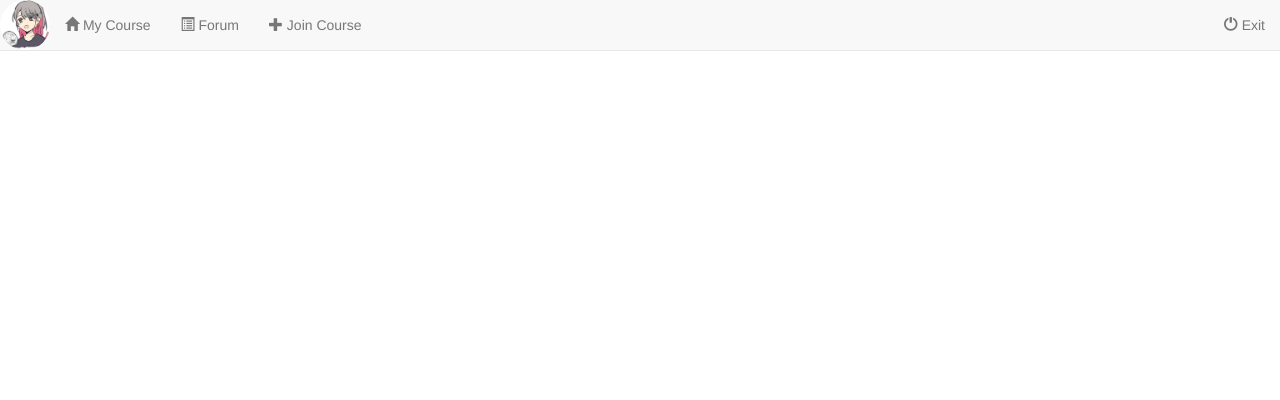
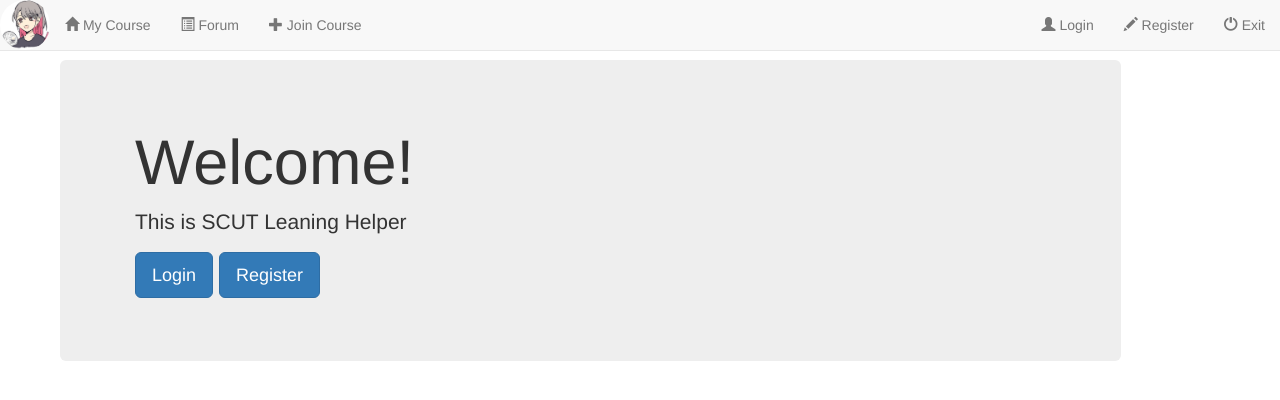
Before and after one commit to jiangxiaosheng/SCUT-ClassHelper, a Flask app: page / in a window 1280 px wide. Shown: the top 400 px of the page. Run offline with Flask 2, Linux system fonts and the light colour scheme; some libraries are stand-ins or nearby versions.

Commit message:
2019-11-16

```diff
--- a/app/__init__.py
+++ b/app/__init__.py
@@ -32,4 +32,10 @@ def create_app(config_name):
     from .auth import auth as auth_blueprint
     app.register_blueprint(auth_blueprint, url_prefix='/auth')
 
+    from .course import course as course_blueprint
+    app.register_blueprint(course_blueprint, url_prefix='/course')
+
+    from .forum import forum as forum_blueprint
+    app.register_blueprint(forum_blueprint, url_prefix='/forum')
+
     return app
--- a/app/auth/views.py
+++ b/app/auth/views.py
@@ -1,6 +1,7 @@
 from app.email import send_email
 from . import auth
-from .forms import LoginForm, ChangePasswordForm, PasswordResetRequestForm, PasswordResetForm, ChangeEmailForm
+from .forms import LoginForm, ChangePasswordForm, PasswordResetRequestForm, PasswordResetForm, ChangeEmailForm, \
+    RegistrationForm
 from ..models import User
 from .. import db
 from flask_login import login_user, current_user, logout_user, login_required
@@ -29,6 +30,23 @@ def logout():
     logout_user()
     flash('你已经登出！')
     return redirect(url_for('main.index'))
+
+
+@auth.route('/register', methods=['GET', 'POST'])
+def register():
+    form = RegistrationForm()
+    if form.validate_on_submit():
+        user = User(email=form.email.data.lower(),
+                    nickname=form.nickname.data,
+                    password=form.password.data)
+        db.session.add(user)
+        db.session.commit()
+        token = user.generate_confirmation_token()
+        send_email(user.email, 'Confirm Your Account',
+                   'auth/email/confirm', user=user, token=token)
+        flash('A confirmation email has been sent to you by email.')
+        return redirect(url_for('auth.login'))
+    return render_template('auth/register.html', form=form)
 
 
 #请求钩子，在发送request前做预处理，包括调用ping函数更新最后访问时间，审核是否通过认证
--- a/app/course/views.py
+++ b/app/course/views.py
@@ -3,6 +3,7 @@ from . import course
 
 @course.route('/')
 def index():
+
     return render_template('course/index.html')
 
 
--- a/app/forum/views.py
+++ b/app/forum/views.py
@@ -0,0 +1,6 @@
+from flask import render_template
+from . import forum
+
+@forum.route('/')
+def index():
+    return render_template('forum/index.html')
--- a/app/main/views.py
+++ b/app/main/views.py
@@ -11,7 +11,7 @@ from .. import db
 def index():
     if current_user.is_anonymous:
         pass
-    return render_template('index.html')
+    return render_template('index.html', is_login=False)
 
 
 #用户资料页面
--- a/app/templates/base.html
+++ b/app/templates/base.html
@@ -1,13 +1,15 @@
-<!DOCTYPE html>
-<html>
-<head>
-    <meta charset="utf-8">
-    <title>{% block title %}Flasky{% endblock %}</title>
+{% extends "bootstrap/base.html" %}
+
+{% block title %}SCUT-ClassHeper{% endblock %}
+
+{% block head %}
+{{ super() }}
 <link rel="stylesheet" href="https://cdn.staticfile.org/twitter-bootstrap/3.3.7/css/bootstrap.min.css">
 <script src="https://cdn.staticfile.org/jquery/2.1.1/jquery.min.js"></script>
 <script src="https://cdn.staticfile.org/twitter-bootstrap/3.3.7/js/bootstrap.min.js"></script>
-</head>
-<body>
+{% endblock %}
+
+{% block navbar %}
 <div class="navbar navbar-default navbar-fixed-top" role="navigation">
     <!-- navbar -->
     <div class="container-fluid">
@@ -28,48 +30,45 @@
         </div>
 
         <div class="navbar-collapse collapse">
-                <!--0:unlogin|1:logined -->
-                {% if 1 %}
             <ul class="nav navbar-nav">
                 <li><a href="{{ url_for('course.index') }}"><span class="glyphicon glyphicon-home"></span>&nbspMy Course</a></li>
                 <li><a href="{{ url_for('forum.index') }}"><span class="glyphicon glyphicon-list-alt"></span>&nbspForum</a></li>
-                    <li><a href="{{ url_for('course.join') }}"><span class="glyphicon glyphicon-plus"></span>&nbspJoin Course</a></li>
+                <li><a href="{{ url_for('course.join_course') }}"><span class="glyphicon glyphicon-plus"></span>&nbspJoin Course</a></li>
             </ul>
             <ul class="nav navbar-nav navbar-right">
-                    <li><a href="{{4}}"><span class="glyphicon glyphicon-off"></span>&nbspExit</a></li>
+                <li><a href="{{ url_for('auth.logout') }}"><span class="glyphicon glyphicon-off"></span>&nbspExit</a></li>
             </ul>
-                {% else%}
             <ul class="nav navbar-nav navbar-right">
-                    <li><a href="{{5}}"><span class="glyphicon glyphicon-user"></span>&nbspLogin</a></li>
-                    <li><a href="{{6}}"><span class="glyphicon glyphicon-pencil"></span>&nbspRegister</a></li>
+                <li><a href="{{ url_for('auth.login') }}"><span class="glyphicon glyphicon-user"></span>&nbspLogin</a></li>
+                <li><a href="{{ url_for('auth.register') }}"><span class="glyphicon glyphicon-pencil"></span>&nbspRegister</a></li>
             </ul>
-                {% endif %}
         </div>
     </div>
 </div>
+{% endblock %}
+
+{% block content %}
 <div class="row" style="padding:60px">
     <div class="col-xs-11 container">
         <!--0:unlogin|1:logined -->
-            {% if 1 %}
-            <div>{% block content%}{% endblock %}</div>
-            {% else%}
         <div class="jumbotron">
             <div class="container">
                 <h1>Welcome!</h1>
                 <p>This is SCUT Leaning Helper</p>
                 <p>
-                        <a class="btn btn-primary btn-lg" role="button">
+                    <a class="btn btn-primary btn-lg" role="button" href="{{ url_for('auth.login') }}">
                         Login
                     </a>
-                        <a class="btn btn-primary btn-lg" role="button">
+                    <a class="btn btn-primary btn-lg" role="button" href="{{ url_for('auth.register') }}">
                         Register
                     </a>
                 </p>
             </div>
         </div>
-            {% endif %}
     </div>
 </div>
-    {% extends "bootstrap/base.html" %}
-</body>
-</html>
+{% endblock %}
+
+{% block scripts %}
+{{ super() }}
+{% endblock %}
--- a/app/templates/index.html
+++ b/app/templates/index.html
@@ -1,2 +1 @@
 {% extends "base.html" %}
-{% import "bootstrap/wtf.html" as wtf %}
--- a/flasky.py
+++ b/flasky.py
@@ -10,3 +10,7 @@ migrate = Migrate(app, db)
 @app.shell_context_processor
 def make_shell_context():
     return dict(db=db, Role=Role, Permission=Permission, User=User)
+
+
+if __name__ == '__main__':
+    app.run(debug=True)
```
Also changed, not shown: app/auth/forms.py (+3 -6 lines), app/templates/auth/login.html (+16 -0 lines), app/templates/auth/register.html (added). Lines whose indentation alone changed are shown as unchanged.
